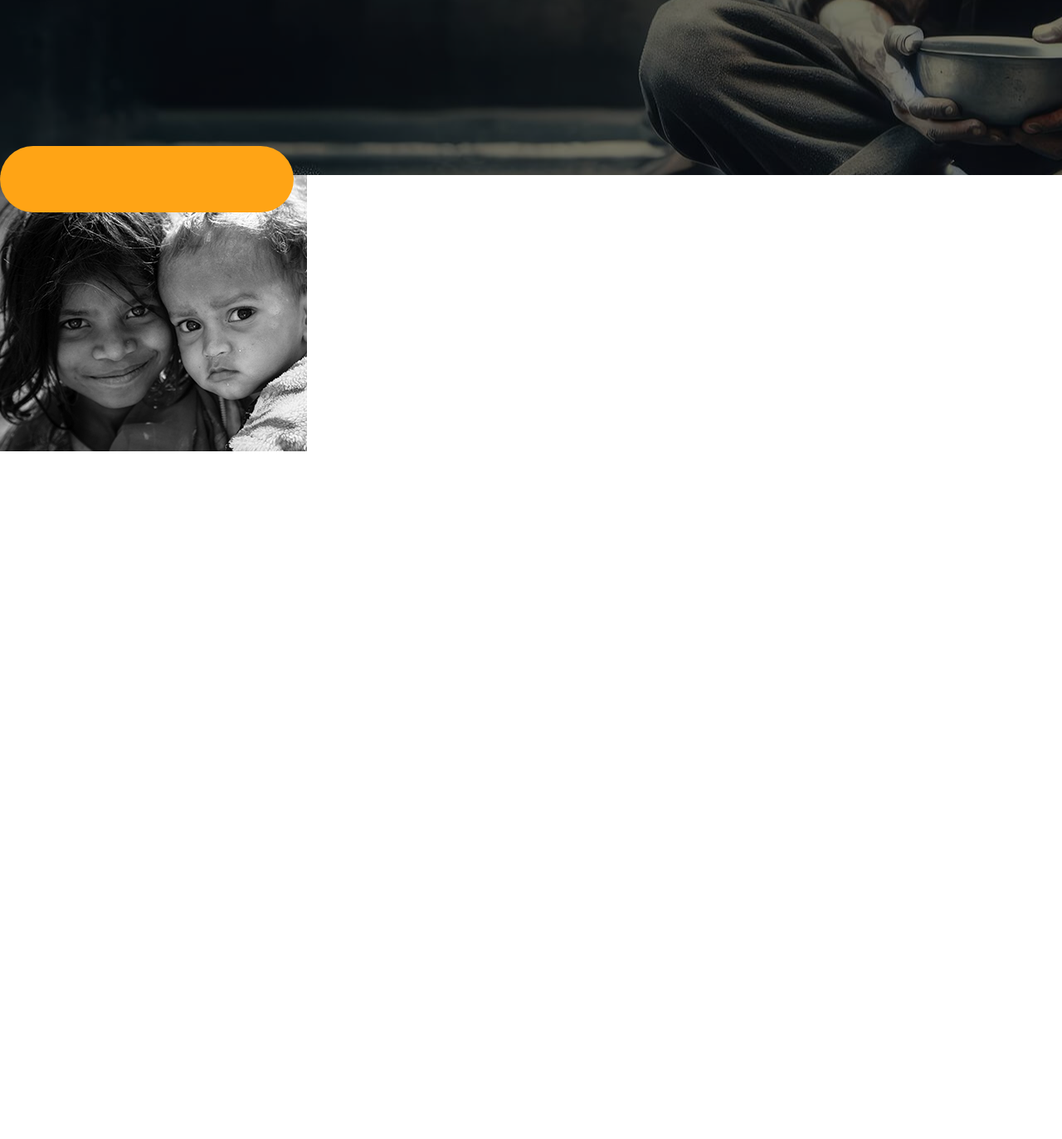
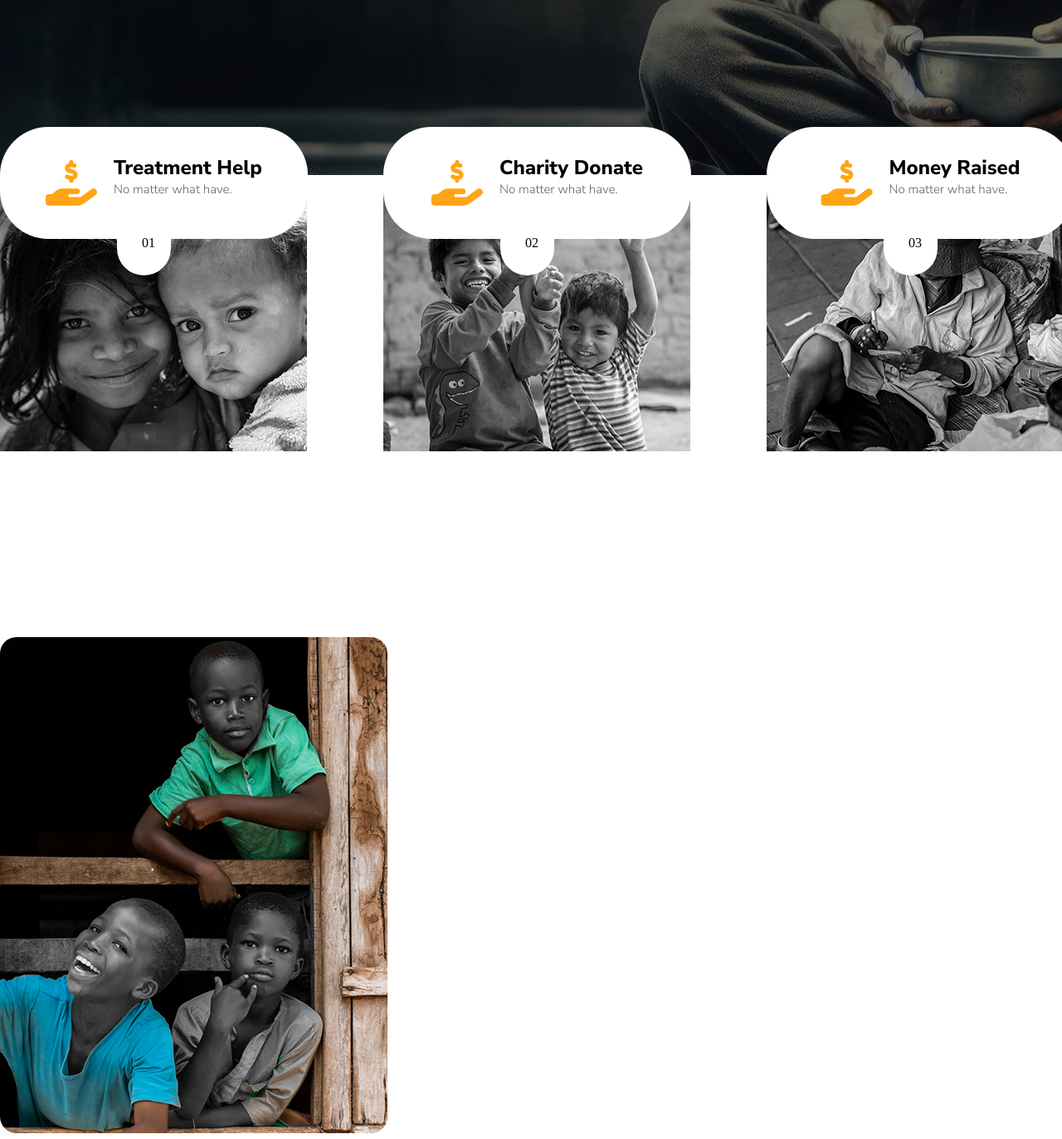
Before and after one commit to TofaylAhamed/Projectstart, a plain HTML site: page index.html in a window 1280 px wide. Shown: the part 608-1981 px from the top of the page at 83% size. Before the commit the page ends 1276 px from the top, so only its background shows below. Drawn offline with Linux system fonts and the light colour scheme; a web font is replaced by a local one.

Commit message:
class 10

```diff
--- a/css/style.css
+++ b/css/style.css
@@ -13,6 +13,14 @@ ul, ol{
 .containar{
     width: 1320px;
     margin: 0 auto;
+}
+h1,h2,h3,h4,h5,h6,p{
+    margin: 0;
+    padding: 0;
+    line-height: 0.8;
+}
+.row{
+    display: flex;
 }
 /* All common css End */
 /* Header part start */
@@ -97,6 +105,10 @@ ul, ol{
 /* BannerPart part End */
 
 /*Donation Part Start */
+#DonationPart .container{
+    width: 1320px;
+    margin: 0 auto;
+}
 #DonationPart{
     padding-bottom: 120px;
 }
@@ -113,12 +125,68 @@ ul, ol{
     border-radius: 0 0 20px 20px;
 }
 .DonationBox{
-    width: 74%;
-    background: #ffa415;
+    width: 76%;
+    background: white;
     border-radius: 58px;
     padding: 40px 35px;
     position: absolute;
-    top: -35px;
+    top: -58px;
     left: 0;
+    display: flex;
+    column-gap: 20px;
+    justify-content: center;
+    transition: .9s;
+}
+.DonationBox i{
+    color: #ffa415;
+    font-size: 55px;
+    transition: .9s;
+}
+.text h3{
+    font-family: "Nunito Sans", sans-serif;
+    font-size: 24px;
+    font-weight: 800;
+    color: black;
+    margin-bottom: 10px;
+}
+.boxNum{
+    width: 5px;
+    padding: 30px;
+    background: white;
+    border-radius: 50px;
+    position: absolute;
+    left: 38%;
+    top: 75%;
+    transition: .9s;
+}
+.boxNam span{
+    color: #ffa415;
+    font-size: 50px;
+}
+.text p{
+    font-family: "Nunito Sans", sans-serif;
+    font-size: 15px;
+    font-weight: 300;
+    color: #636363;
+}
+.DonationItem:hover .DonationBox{
+    background: #ffa415;
+}
+.DonationItem:hover .DonationBox i{
+    color: #fff;
+}
+.DonationItem:hover .DonationBox .boxNum{
+    color: #ffa415;
 }
 /*Donation Part End */
+/*About Part start */
+#Aboutpart{
+    padding: 100px 0;
+}
+.phLeft{
+    margin-right: 30px;
+}
+.phLeft img{
+    border-radius: 20px;
+}
+/*About Part End */
--- a/index.html
+++ b/index.html
@@ -75,12 +75,63 @@
                         <img src="images/feature-2-1.jpg" alt="pic">
                     </div>
                     <div class="DonationBox">
-
+                        <div class="boxNum">
+                            <span>01</span>
+                        </div>
+                        <i class="fa-solid fa-hand-holding-dollar"></i>
+                        <div class="text">
+                            <h3>Treatment Help</h3>
+                        <p>No matter what have.</p>
+                        </div>
+                    </div>
+                </div>
+                <div class="DonationItem">
+                    <div class="DonationImg">
+                        <img src="images/feature-2-2.jpg" alt="pic">
+                    </div>
+                    <div class="DonationBox">
+                        <div class="boxNum">
+                            <span>02</span>
+                        </div>
+                        <i class="fa-solid fa-hand-holding-dollar"></i>
+                        <div class="text">
+                            <h3>Charity Donate</h3>
+                        <p>No matter what have.</p>
+                        </div>
+                    </div>
+                </div>
+                <div class="DonationItem">
+                    <div class="DonationImg">
+                        <img src="images/feature-2-3.jpg" alt="pic">
+                    </div>
+                    <div class="DonationBox">
+                        <div class="boxNum">
+                            <span>03</span>
+                        </div>
+                        <i class="fa-solid fa-hand-holding-dollar"></i>
+                        <div class="text">
+                            <h3>Money Raised</h3>
+                        <p>No matter what have.</p>
+                        </div>
                     </div>
                 </div>
             </div>
         </div>
     </section>
     <!--Donation Part End -->
+    <!--About Part start -->
+    <section id="Aboutpart">
+        <div class="containar">
+            <div class="row">
+                <div class="phLeft">
+                    <img src="images/about-2-1.jpg" alt="about-2-1.jpg">
+                </div>
+                <div class="phRight">
+
+                </div>
+            </div>
+        </div>
+    </section>
+    <!--About Part End -->
 </body>
 </html>
```
